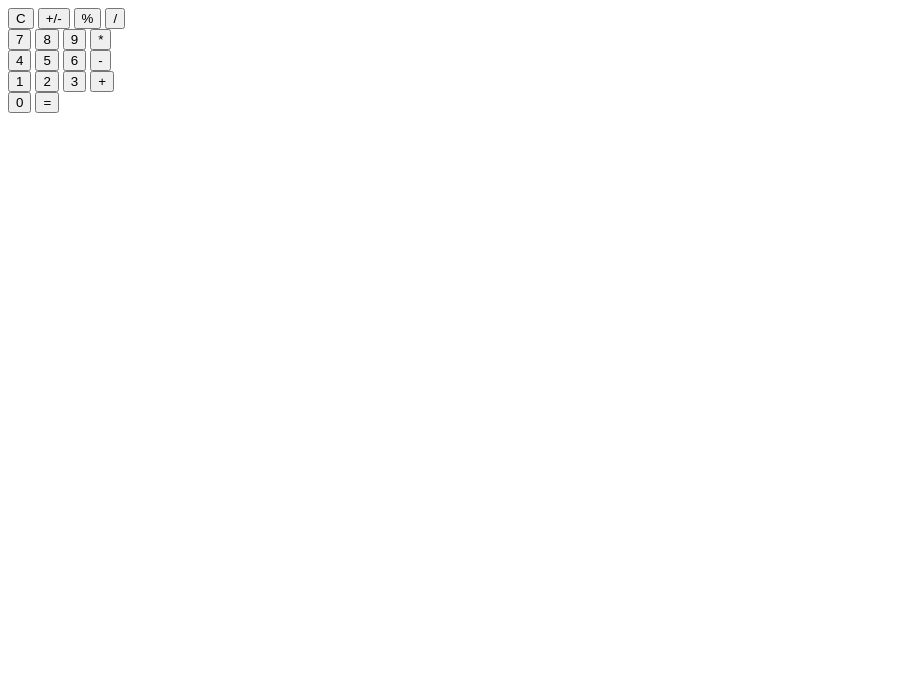
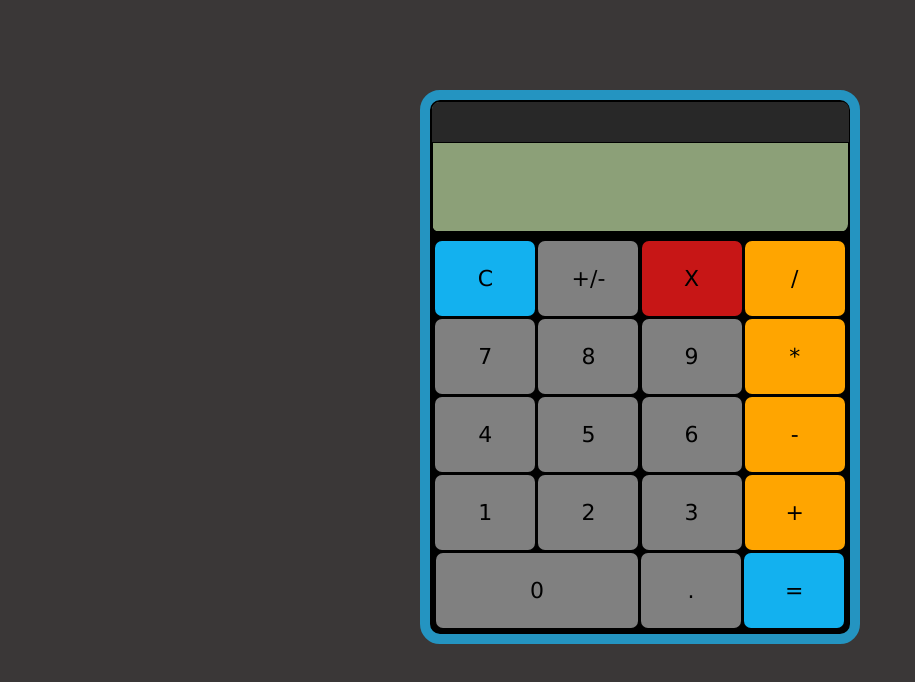
Before and after one commit to ShubhamChakraborty00/calculator, a plain HTML site: page index.html in a window 1280 px wide. Shown: the whole page, without its empty margins (0-915 px from the left). Drawn offline with Linux system fonts and the light colour scheme.

Commit message:
feat: add css

```diff
--- a/index.html
+++ b/index.html
@@ -8,13 +8,16 @@
 </head>
 
 <body>
+    <div class="calculator">
+        <div class="screen">
             <div class="sec-display"></div>
             <div class="display"></div>
+        </div>
         <div class="main-body">
             <div class="row">
                 <button class="extra" id="clear">C</button>
                 <button class="extra operand" id="plus-minus">+/-</button>
-            <button class="extra" id="percentage">%</button>
+                <button class="extra" id="backspace">X</button>
                 <button class="operator" id="divide">/</button>
             </div>
             <div class="row">
@@ -37,8 +40,9 @@
             </div>
             <div class="row">
                 <button class="operand" id="zero">0</button>
-            <!-- <button class="extra operand" id="dot">.</button> -->
+                <button class="extra operand" id="dot">.</button>
                 <button class="extra operator" id="equals">=</button>
+            </div>
         </div>
     </div>
 </body>
--- a/script.js
+++ b/script.js
@@ -206,7 +206,7 @@ function updateDisplay () {
             case 1: display.textContent = operand1; secDisplay.textContent = ""; break;
             case 2: display.textContent = operand1; secDisplay.textContent = `${operand1} ${operator}`; break;
             case 3: display.textContent = operand2; secDisplay.textContent = `${operand1} ${operator}`; break;
-            case 4: display.textContent = result; secDisplay.textContent = `${operand1} ${operator} ${operand2} =`; break;
+            case 4: display.textContent = result; secDisplay.textContent = `${operand1} ${operator} ${operand2} = `; break;
         }
     }
 }
--- a/style.css
+++ b/style.css
@@ -0,0 +1,91 @@
+* {
+    margin: 0;
+    padding: 0;
+    font-family: Verdana, Geneva, Tahoma, sans-serif;
+}
+
+body {
+    background-color: rgb(58, 55, 55);
+}
+
+button {
+    width: 100px;
+    height: 75px;
+    font-size: 22px;
+    margin: 1.5px -1px;
+    border-radius: 7px;
+    border: none;
+    box-sizing: border-box;
+    font-weight: 500;
+}
+
+.calculator {
+    width: 420px;
+    text-align: center;
+    margin: 100px auto;
+    background-color: black;
+    box-sizing: border-box;
+    border-radius: 10px;
+    outline: 10px solid rgb(36, 148, 193);
+    outline-style:solid;
+}
+
+.display {
+    font-size: 75px;
+    width: 420px;
+    height: 90px;
+    border: 1px solid black;
+    padding-right: 3px;
+    box-sizing: border-box;
+}
+
+.sec-display {
+    font-size: 30px;
+    width: 417px;
+    height: 40px;
+    background-color: rgb(40, 40, 40);
+    color: whitesmoke;
+    border-top-left-radius: 7px;
+    border-top-right-radius: 7px;
+    box-sizing: border-box;
+    padding-right: 3px;
+    font-weight: lighter;
+}
+
+.screen {
+    border: 2px solid black;
+    background-color: rgb(140, 160, 120);
+    border-radius: 10px;
+    text-align: right;
+}
+
+.main-body {
+    margin: 5px 0px 0px;
+    background-color: black;
+    padding-bottom: 5px;
+}
+
+#equals {
+    background-color: rgb(19, 177, 239);
+}
+
+.operand {
+    background-color: gray;
+}
+
+#clear {
+    background-color: rgb(19, 177, 239);
+}
+
+.operator {
+    background-color: orange;
+}
+
+#zero {
+    width: 202px;
+    box-sizing: border-box;
+}
+
+#backspace {
+    background-color:rgb(199, 22, 22);
+}
```
Lines whose indentation alone changed are shown as unchanged.
